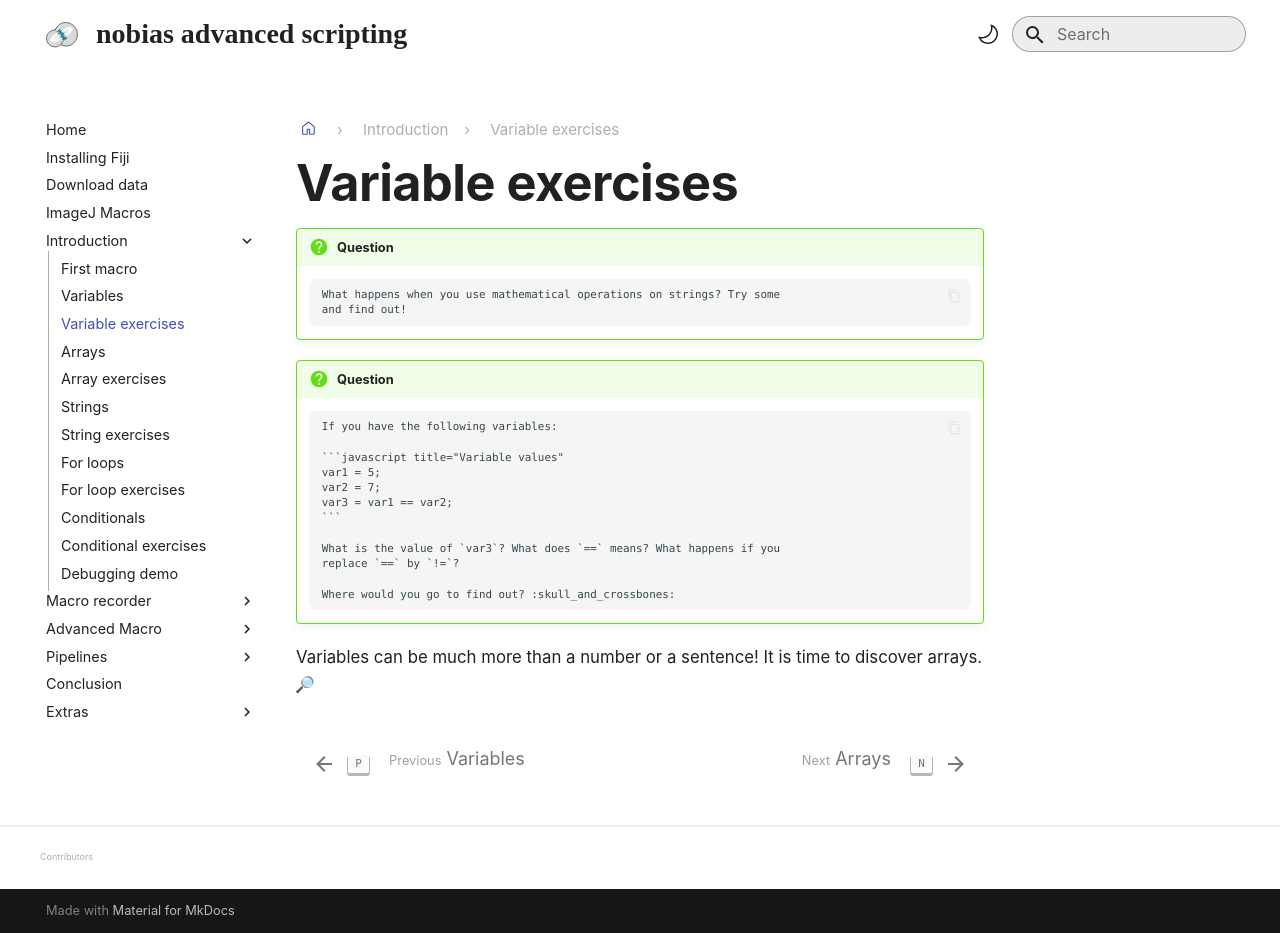
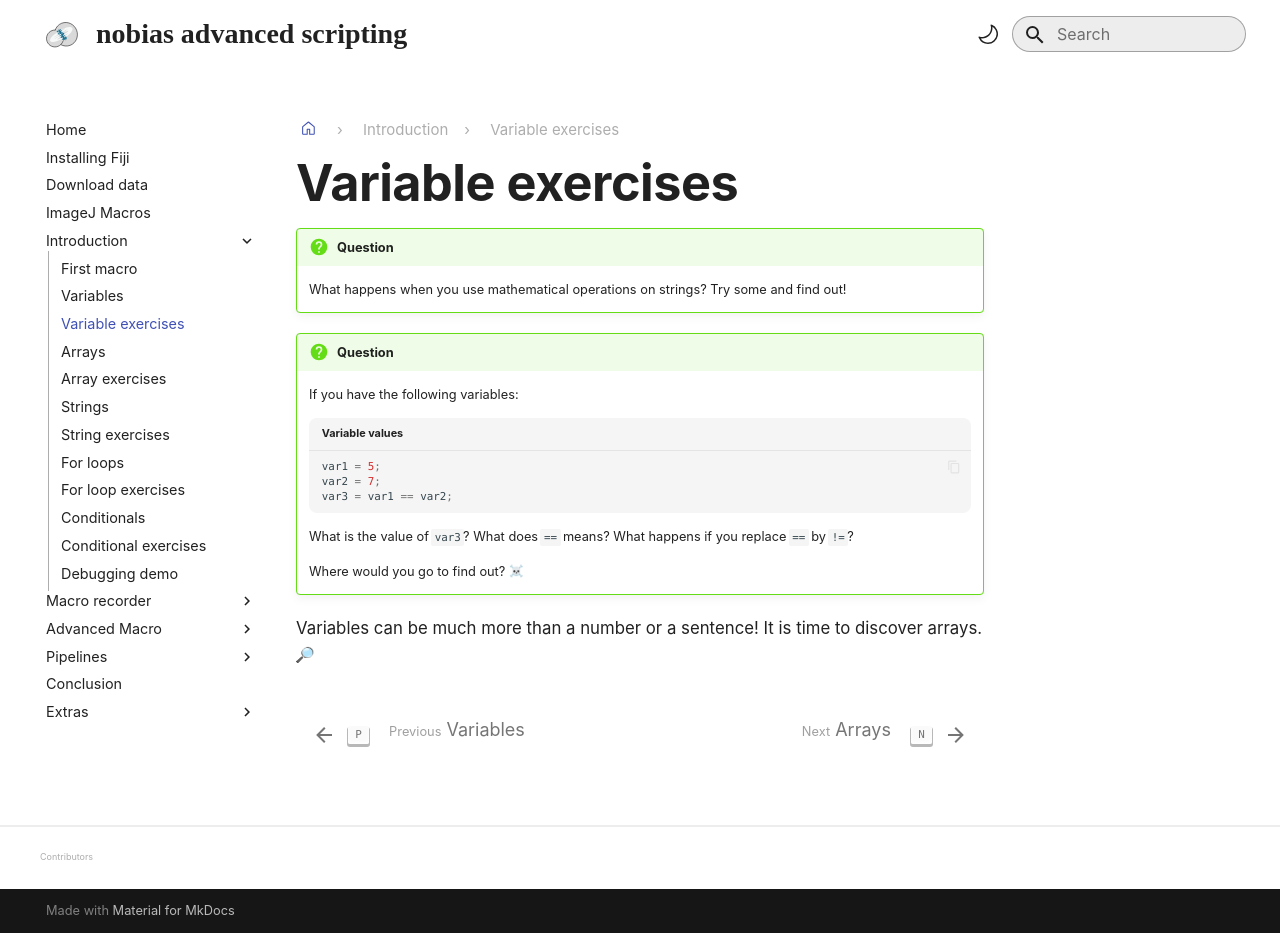
Before and after one commit to nobias-fht/advanced-scripting, an MkDocs documentation site: the page built from docs/course/introduction/variables_exercises.md, in a window 1280 px wide and 933 px high. Built offline with MkDocs 1.6.1 and Material for MkDocs 9.7.7, drawn with Linux system fonts in a browser that asks for light colours; emoji names are drawn with the system emoji font.

Commit message:
Fix formatting

````diff
--- a/docs/course/introduction/variables_exercises.md
+++ b/docs/course/introduction/variables_exercises.md
@@ -7,25 +7,23 @@ tags:
 ---
 # Variable exercises
 
-!!!Question
+!!! question
+    What happens when you use mathematical operations on strings? Try some
+    and find out!
 
-        What happens when you use mathematical operations on strings? Try some
-        and find out!
+!!! question
+    If you have the following variables:
 
-!!!Question
+    ```javascript title="Variable values"
+    var1 = 5;
+    var2 = 7;
+    var3 = var1 == var2;
+    ```
 
-        If you have the following variables:
+    What is the value of `var3`? What does `==` means? What happens if you
+    replace `==` by `!=`?
 
-        ```javascript title="Variable values"
-        var1 = 5;
-        var2 = 7;
-        var3 = var1 == var2;
-        ```
-
-        What is the value of `var3`? What does `==` means? What happens if you
-        replace `==` by `!=`?
-
-        Where would you go to find out? :skull_and_crossbones:
+    Where would you go to find out? :skull_and_crossbones:
 
 Variables can be much more than a number or a sentence! It is time to
 discover arrays. :mag_right:
````
Also changed, not shown: docs/course/introduction/print.md (+1 -1 lines).
